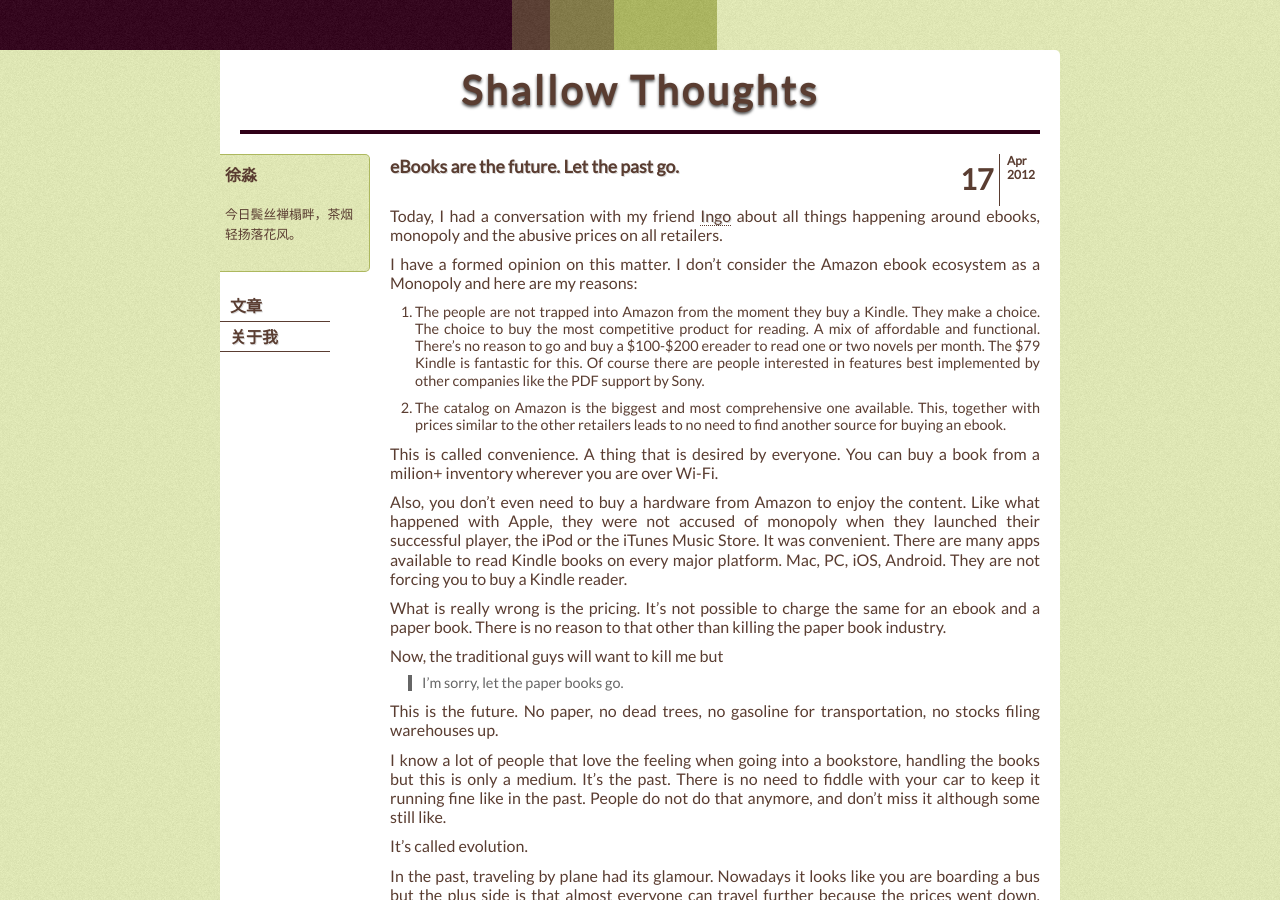
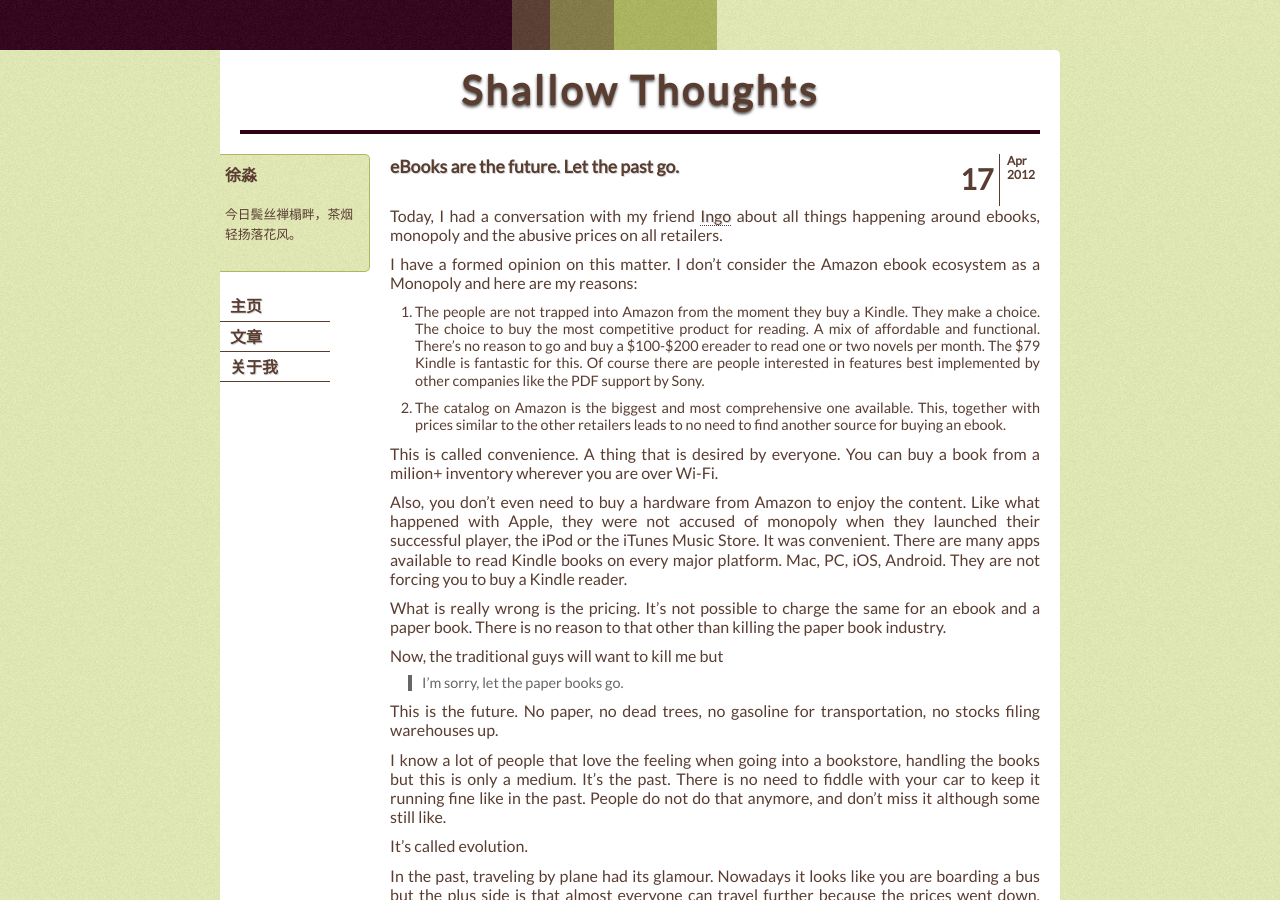
Before and after one commit to xumiao1994/xmblog, a Jekyll site: the page built from index.html, in a window 1280 px wide and 900 px high. Built offline with Jekyll 4.4.1, drawn with Linux system fonts in a browser that asks for light colours; Markdown is read by kramdown in place of the engine named in the settings; comment, search, counter and statistics services are not loaded.

Commit message:
Update default.html

```diff
--- a/_layouts/default.html
+++ b/_layouts/default.html
@@ -48,6 +48,7 @@
                 </div>
                 <br/>
                 <ul>
+                    <li><a href="https://xumiao1994.github.io">主页</a></li>
                     <li><a href="/xmblog/archives">文章</a></li>
                     <li><a href="/xmblog/about">关于我</a></li>
                 </ul>
```
